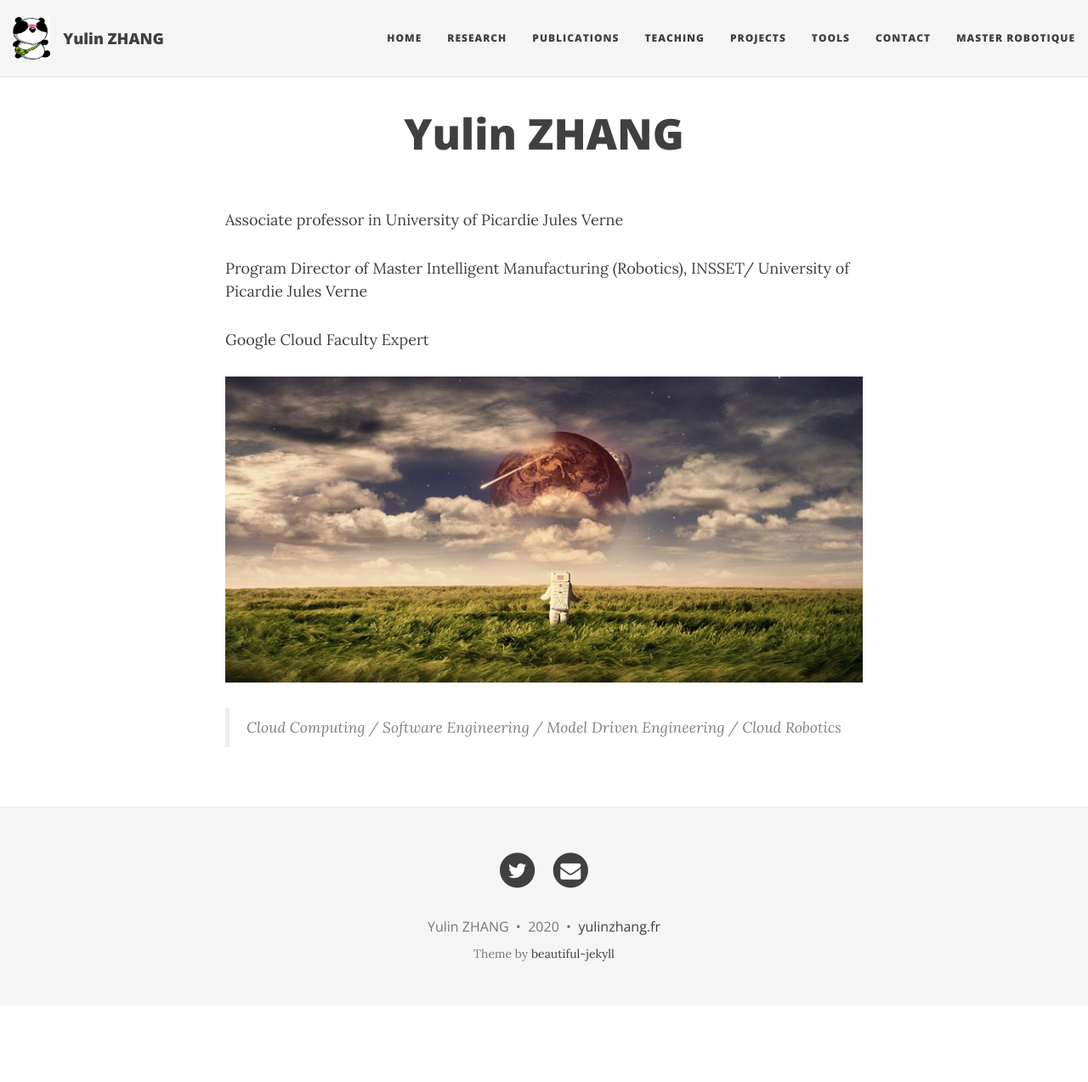
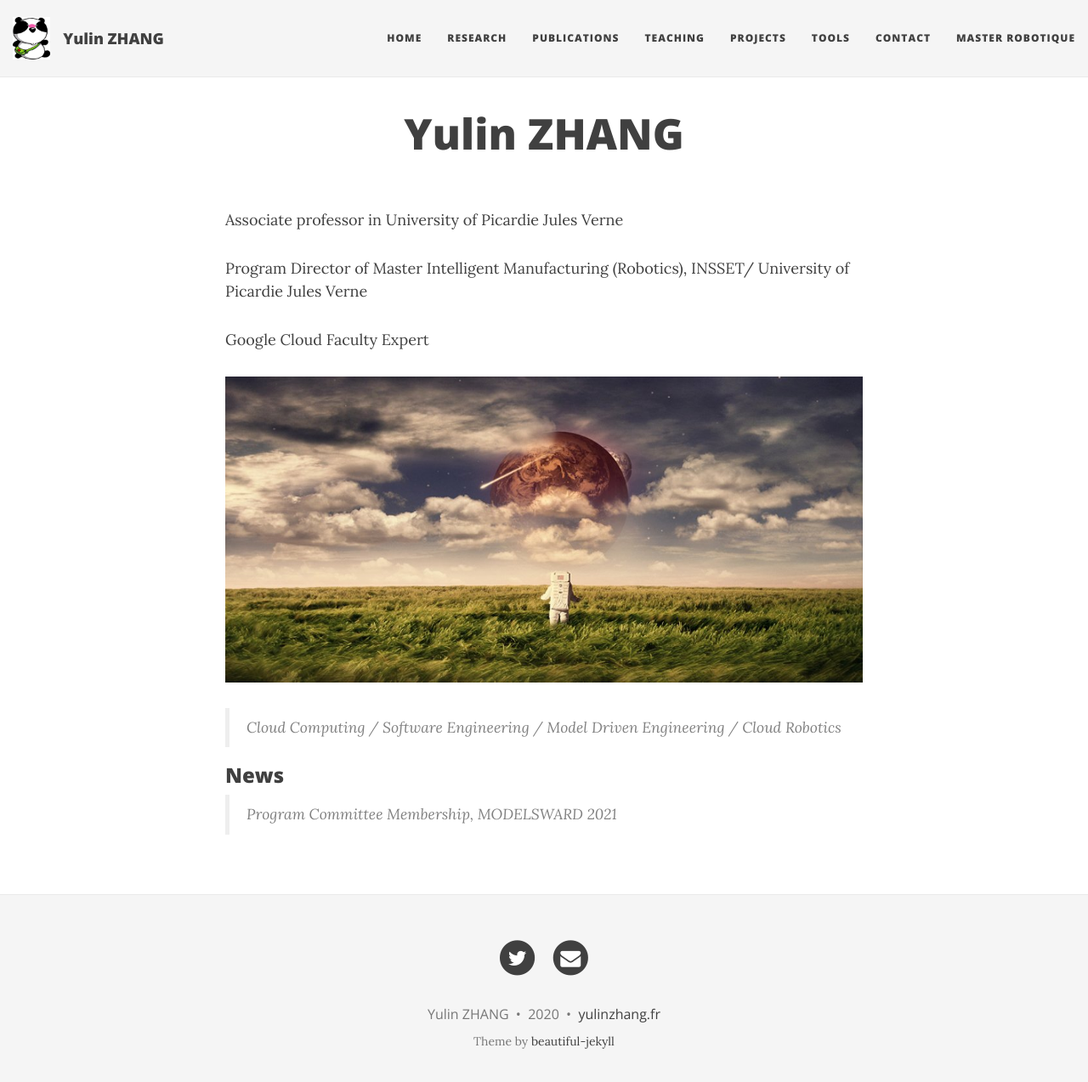
Before and after one commit to yulinz888888/yulinz888888-jekyII.github.io, a Jekyll site: the page built from index.md, in a window 1280 px wide and 1286 px high. Shown: the top 1273 px of the window at 85% size. Built offline with Jekyll 4.4.1, drawn with Linux system fonts in a browser that asks for light colours; nearby versions of some CDN libraries; comment, search, counter and statistics services are not loaded.

Commit message:
add news

```diff
--- a/index.md
+++ b/index.md
@@ -13,3 +13,6 @@ Google Cloud Faculty Expert
 <img src="{{ site.baseurl }}/img/bandeau.jpg" />
 
 > Cloud Computing / Software Engineering / Model Driven Engineering / Cloud Robotics
+
+### News
+> Program Committee Membership, MODELSWARD 2021
```
